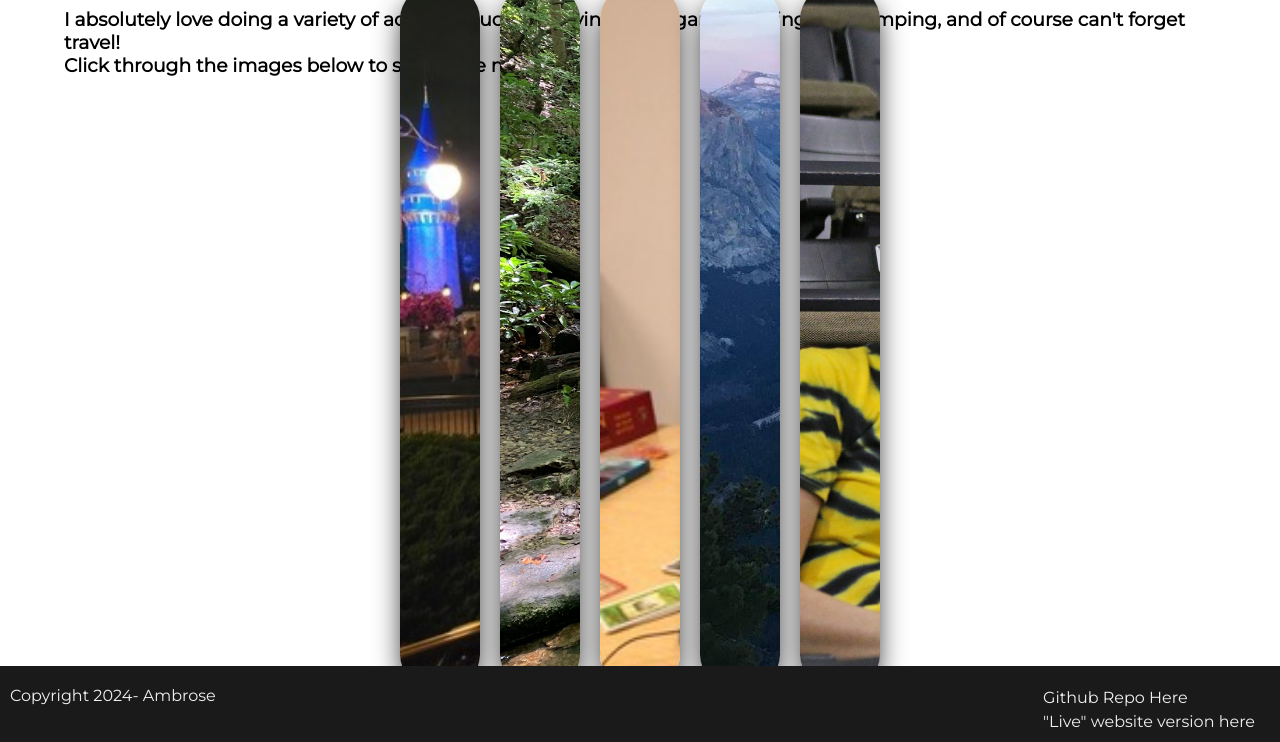
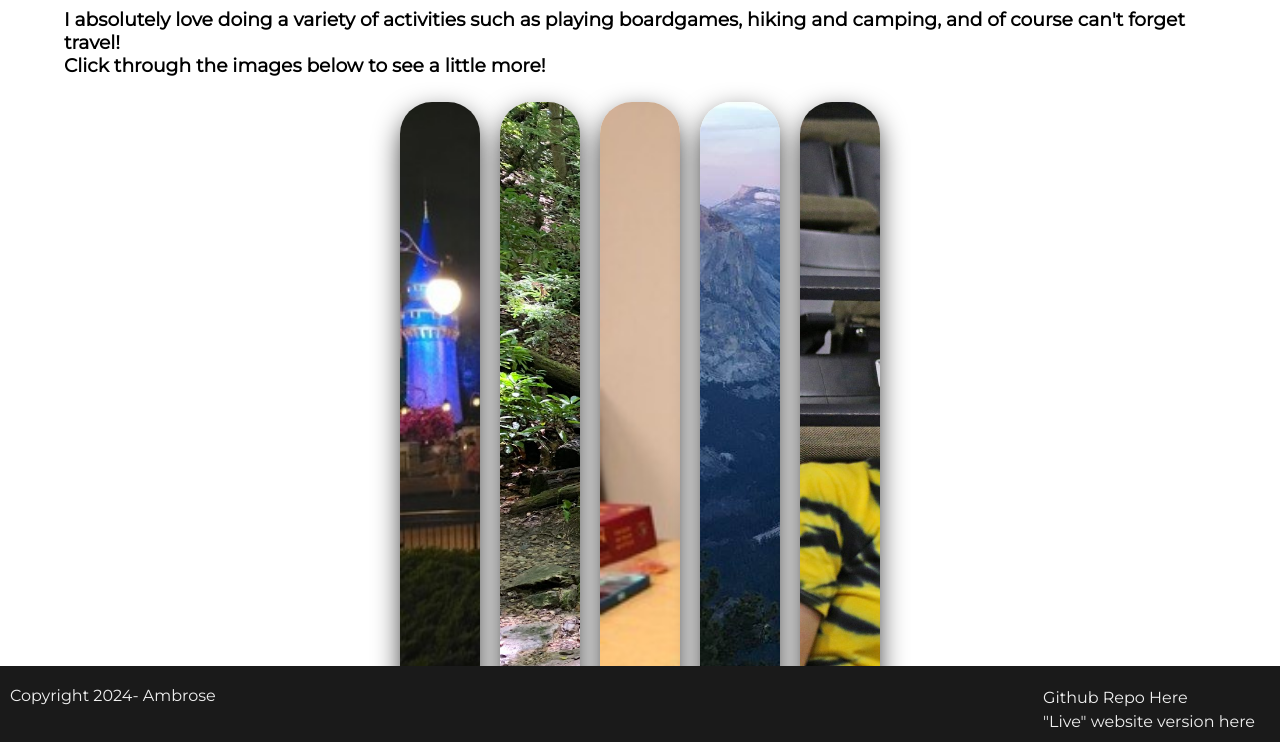
Before and after one commit to jambrose0/bioSite, a plain HTML site: page hobbies.html in a window 1280 px wide. Shown: the part 56-798 px from the top of the page. Drawn offline with Linux system fonts and the light colour scheme.

Commit message:
minor changes to hobby-cards and cards-container css

```diff
--- a/Ambrose_biosite.css
+++ b/Ambrose_biosite.css
@@ -239,12 +239,12 @@ footer a:hover {
 }
 .hobby-cards {
     width: 100%;
-    height: 65vh;
     display: flex;
     align-items: center;
     justify-content: center;
 }
 .card-container {
+    margin-top: 25px;
     height: 700px;
     display: flex;
     flex-wrap: nowrap;
```
